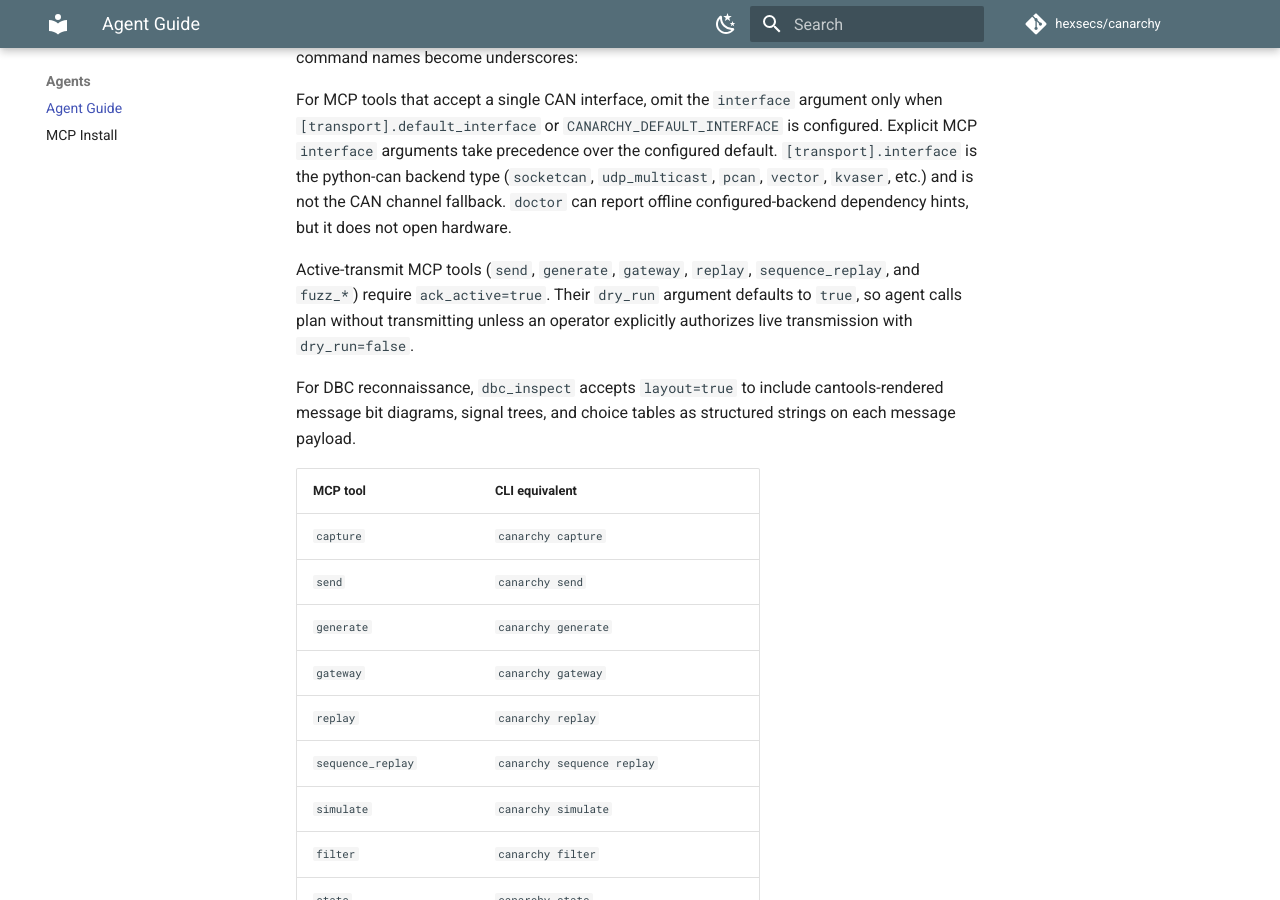
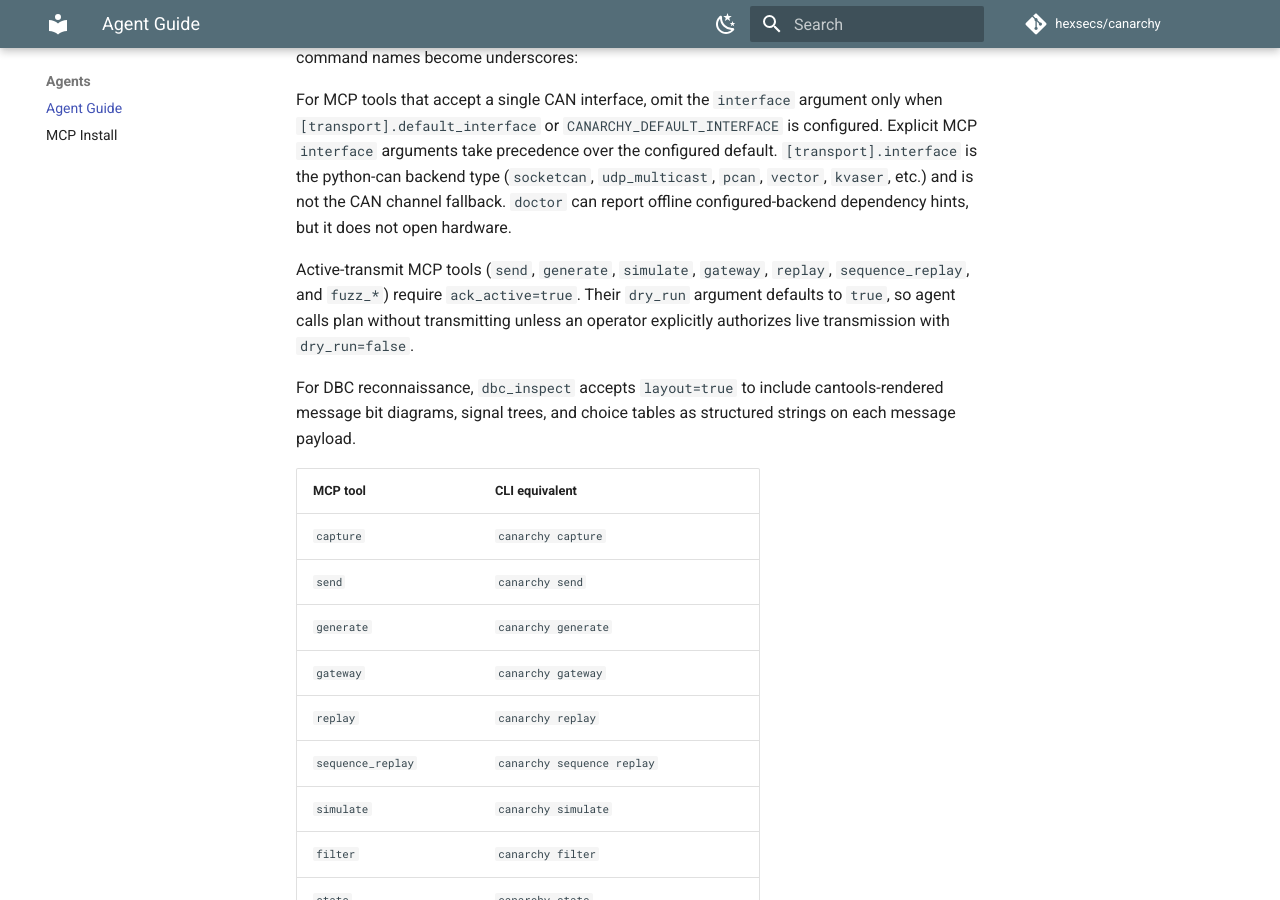
Before and after one commit to hexsecs/canarchy, an MkDocs documentation site: the page built from docs/agents.md, in a window 1280 px wide and 900 px high, scrolled down 22489 px. Built offline with MkDocs 1.6.1 and Material for MkDocs 9.7.7, drawn with Linux system fonts in a browser that asks for light colours; comment, search, counter and statistics services are not loaded.

Commit message:
docs: correct plot --dbc scope and add simulate to MCP active-transmit guidance
Codex review on PR #426:
- command_spec.md plot: --dbc accepts a local database path only (plot.py
  calls cantools load_file directly, no provider-ref resolution); drop the
  misleading <path|provider:ref> usage and note the limitation.
- agents.md: simulate's MCP tool requires ack_active=true, so add it to the
  active-transmit tools paragraph alongside the table row. refs #425

https://claude.ai/code/session_01Y5vC7jT4k3dQWFL3Vcd5xY

```diff
--- a/docs/agents.md
+++ b/docs/agents.md
@@ -65,7 +65,7 @@ The current MCP surface exposes a curated non-interactive subset of the CLI. Spa
 
 For MCP tools that accept a single CAN interface, omit the `interface` argument only when `[transport].default_interface` or `CANARCHY_DEFAULT_INTERFACE` is configured. Explicit MCP `interface` arguments take precedence over the configured default. `[transport].interface` is the python-can backend type (`socketcan`, `udp_multicast`, `pcan`, `vector`, `kvaser`, etc.) and is not the CAN channel fallback. `doctor` can report offline configured-backend dependency hints, but it does not open hardware.
 
-Active-transmit MCP tools (`send`, `generate`, `gateway`, `replay`, `sequence_replay`, and `fuzz_*`) require `ack_active=true`. Their `dry_run` argument defaults to `true`, so agent calls plan without transmitting unless an operator explicitly authorizes live transmission with `dry_run=false`.
+Active-transmit MCP tools (`send`, `generate`, `simulate`, `gateway`, `replay`, `sequence_replay`, and `fuzz_*`) require `ack_active=true`. Their `dry_run` argument defaults to `true`, so agent calls plan without transmitting unless an operator explicitly authorizes live transmission with `dry_run=false`.
 
 For DBC reconnaissance, `dbc_inspect` accepts `layout=true` to include cantools-rendered message bit diagrams, signal trees, and choice tables as structured strings on each message payload.
 
```
Also changed, not shown: docs/command_spec.md (+2 -1 lines).
